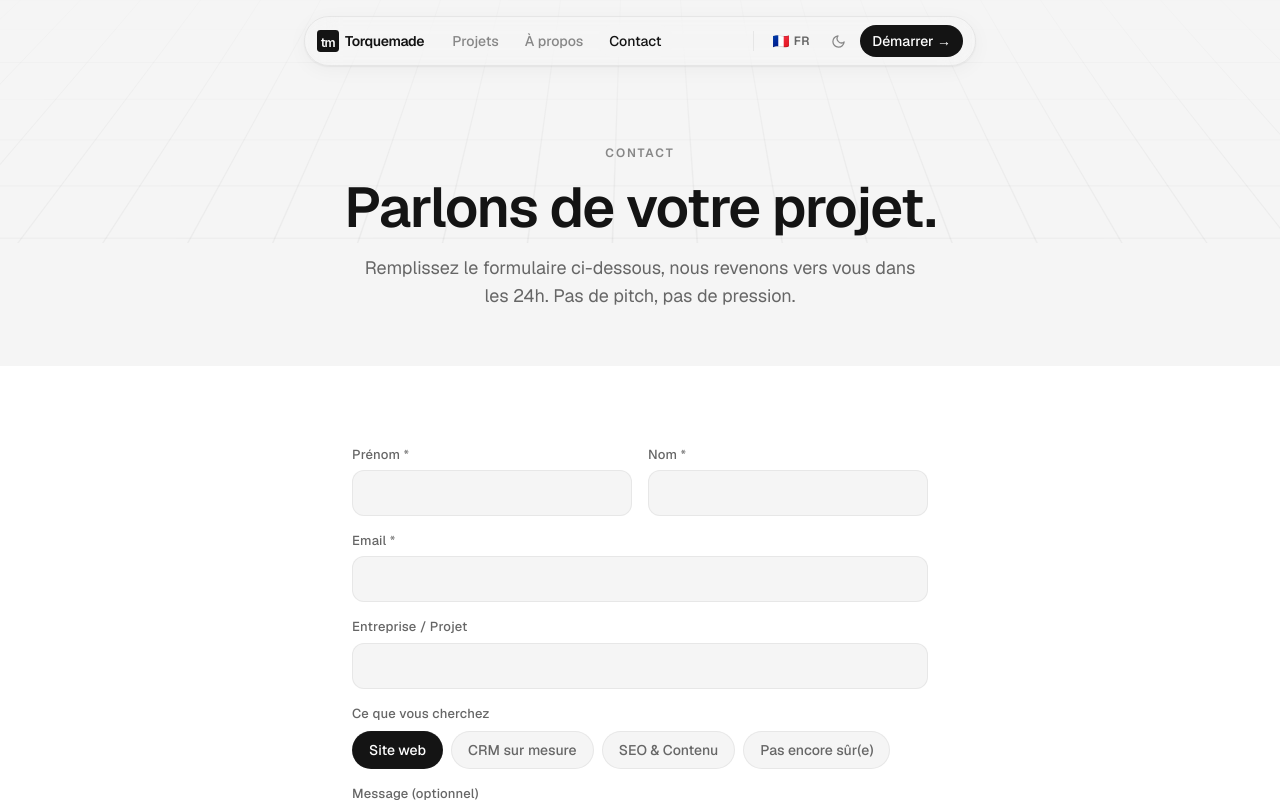
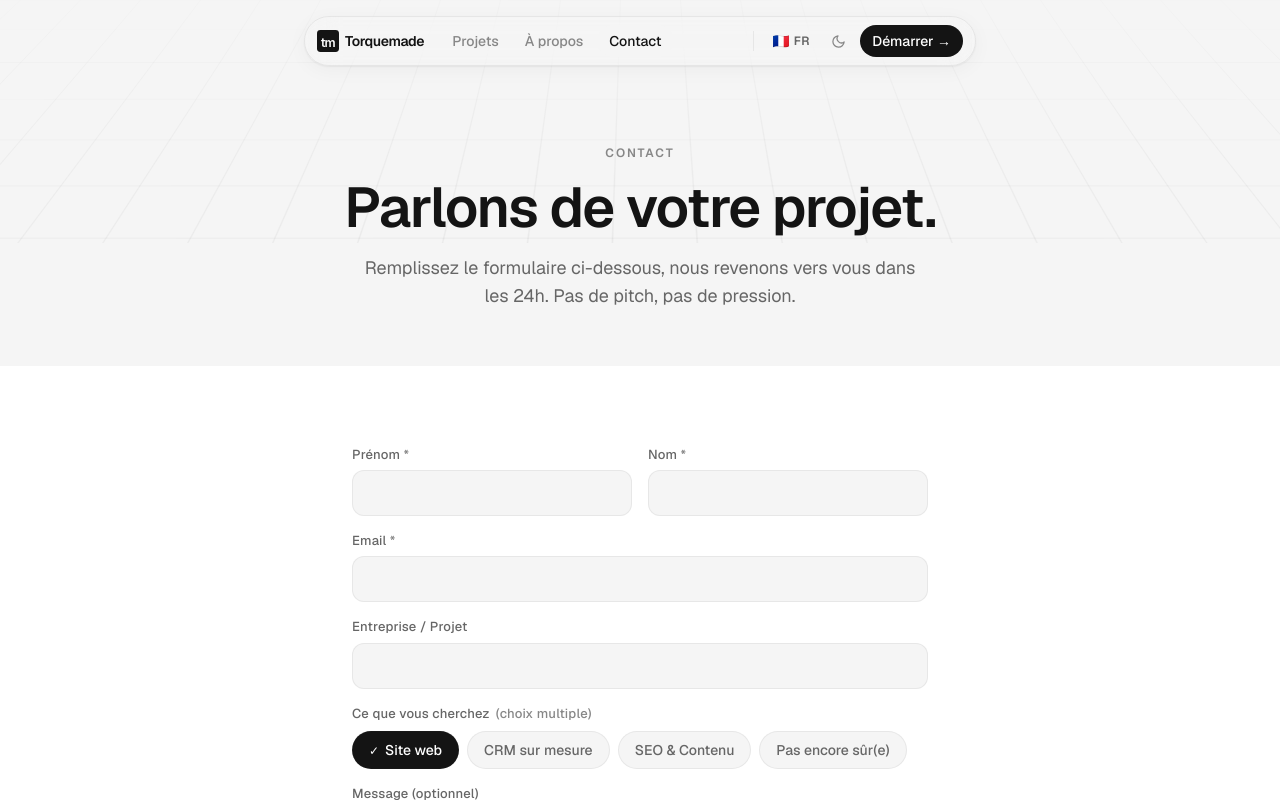
Before and after one commit to loanrmb/torquemade-v2, a Next.js app: page /contact in a window 1280 px wide. Both pictures are taken after a click on the button "Site web". Shown: the top 800 px of the page. Built offline with nearby package versions, Linux system fonts and the light colour scheme.

Commit message:
Update contact-form.tsx

```diff
--- a/components/contact-form.tsx
+++ b/components/contact-form.tsx
@@ -10,13 +10,28 @@ export function ContactForm() {
   const lang = useLang()
   const t = strings[lang].contact
   const [state, setState] = useState<FormState>('idle')
-  const [selected, setSelected] = useState<number | null>(null)
+  const [selected, setSelected] = useState<Set<number>>(new Set())
+
+  const toggleService = (i: number) => {
+    setSelected((prev) => {
+      const next = new Set(prev)
+      if (next.has(i)) next.delete(i)
+      else next.add(i)
+      return next
+    })
+  }
 
   const handleSubmit = async (e: React.FormEvent<HTMLFormElement>) => {
     e.preventDefault()
     setState('loading')
     const form = e.currentTarget
     const data = new FormData(form)
+
+    // Add selected services as a comma-separated string
+    const selectedServices = Array.from(selected)
+      .map((i) => t.services[i])
+      .join(', ')
+    data.set('service', selectedServices)
 
     try {
       const res = await fetch('https://formspree.io/f/YOUR_FORM_ID', {
@@ -27,7 +42,7 @@ export function ContactForm() {
       if (res.ok) {
         setState('success')
         form.reset()
-        setSelected(null)
+        setSelected(new Set())
       } else {
         setState('error')
       }
@@ -45,10 +60,7 @@ export function ContactForm() {
           border: '1px solid hsl(var(--border-subtle))',
         }}
       >
-        <p
-          className="text-lg font-medium"
-          style={{ color: 'hsl(var(--text-primary))' }}
-        >
+        <p className="text-lg font-medium" style={{ color: 'hsl(var(--text-primary))' }}>
           {t.success}
         </p>
       </div>
@@ -66,39 +78,39 @@ export function ContactForm() {
       <InputField name="email" label={t.email} type="email" required />
       <InputField name="company" label={t.company} />
 
-      {/* Service selector */}
+      {/* Multi-select service selector */}
       <fieldset className="p-0 m-0 border-0">
         <legend
           className="text-caption font-medium mb-2 block"
           style={{ color: 'hsl(var(--text-secondary))' }}
         >
           {t.serviceLabel}
+          <span className="ml-1.5 text-caption" style={{ color: 'hsl(var(--text-tertiary))' }}>
+            ({lang === 'fr' ? 'choix multiple' : 'multiple choice'})
+          </span>
         </legend>
         <div className="flex flex-wrap gap-2">
-          {t.services.map((service, i) => (
+          {t.services.map((service, i) => {
+            const isActive = selected.has(i)
+            return (
               <button
                 key={i}
                 type="button"
-              onClick={() => setSelected(i)}
+                onClick={() => toggleService(i)}
                 className="rounded-full px-4 py-2 text-sm font-medium transition-all duration-150"
                 style={{
-                background:
-                  selected === i
-                    ? 'hsl(var(--bg-inverse))'
-                    : 'hsl(var(--bg-secondary))',
-                color:
-                  selected === i
-                    ? 'hsl(var(--bg-primary))'
-                    : 'hsl(var(--text-secondary))',
+                  background: isActive ? 'hsl(var(--bg-inverse))' : 'hsl(var(--bg-secondary))',
+                  color: isActive ? 'hsl(var(--bg-primary))' : 'hsl(var(--text-secondary))',
                   border: '1px solid hsl(var(--border-subtle))',
                 }}
               >
+                {isActive && (
+                  <span className="mr-1.5 text-xs">✓</span>
+                )}
                 {service}
               </button>
-          ))}
-          {selected !== null && (
-            <input type="hidden" name="service" value={t.services[selected]} />
-          )}
+            )
+          })}
         </div>
       </fieldset>
 
@@ -119,12 +131,8 @@ export function ContactForm() {
             border: '1px solid hsl(var(--border-subtle))',
             color: 'hsl(var(--text-primary))',
           }}
-          onFocus={(e) =>
-            (e.currentTarget.style.borderColor = 'hsl(var(--border-hover))')
-          }
-          onBlur={(e) =>
-            (e.currentTarget.style.borderColor = 'hsl(var(--border-subtle))')
-          }
+          onFocus={(e) => (e.currentTarget.style.borderColor = 'hsl(var(--border-hover))')}
+          onBlur={(e) => (e.currentTarget.style.borderColor = 'hsl(var(--border-subtle))')}
         />
       </div>
 
@@ -140,9 +148,7 @@ export function ContactForm() {
         className="btn-primary self-start mt-2 disabled:opacity-50"
       >
         {state === 'loading'
-          ? lang === 'fr'
-            ? 'Envoi...'
-            : 'Sending...'
+          ? lang === 'fr' ? 'Envoi...' : 'Sending...'
           : t.submit}
       </button>
     </form>
@@ -150,10 +156,7 @@ export function ContactForm() {
 }
 
 function InputField({
-  name,
-  label,
-  type = 'text',
-  required = false,
+  name, label, type = 'text', required = false,
 }: {
   name: string
   label: string
@@ -168,9 +171,7 @@ function InputField({
         style={{ color: 'hsl(var(--text-secondary))' }}
       >
         {label}
-        {required && (
-          <span style={{ color: 'hsl(var(--text-tertiary))' }}> *</span>
-        )}
+        {required && <span style={{ color: 'hsl(var(--text-tertiary))' }}> *</span>}
       </label>
       <input
         id={name}
@@ -183,12 +184,8 @@ function InputField({
           border: '1px solid hsl(var(--border-subtle))',
           color: 'hsl(var(--text-primary))',
         }}
-        onFocus={(e) =>
-          (e.currentTarget.style.borderColor = 'hsl(var(--border-hover))')
-        }
-        onBlur={(e) =>
-          (e.currentTarget.style.borderColor = 'hsl(var(--border-subtle))')
-        }
+        onFocus={(e) => (e.currentTarget.style.borderColor = 'hsl(var(--border-hover))')}
+        onBlur={(e) => (e.currentTarget.style.borderColor = 'hsl(var(--border-subtle))')}
       />
     </div>
   )
```
Lines whose indentation alone changed are shown as unchanged.
